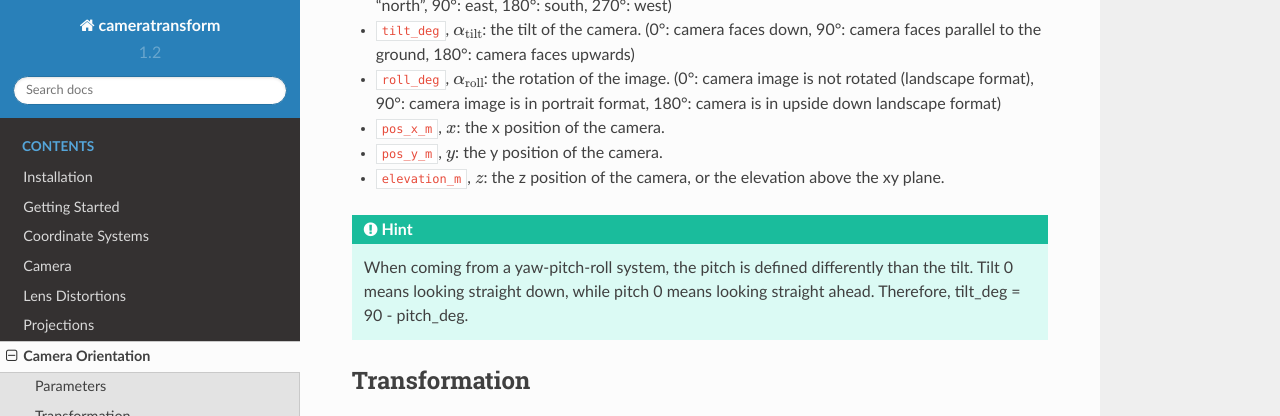
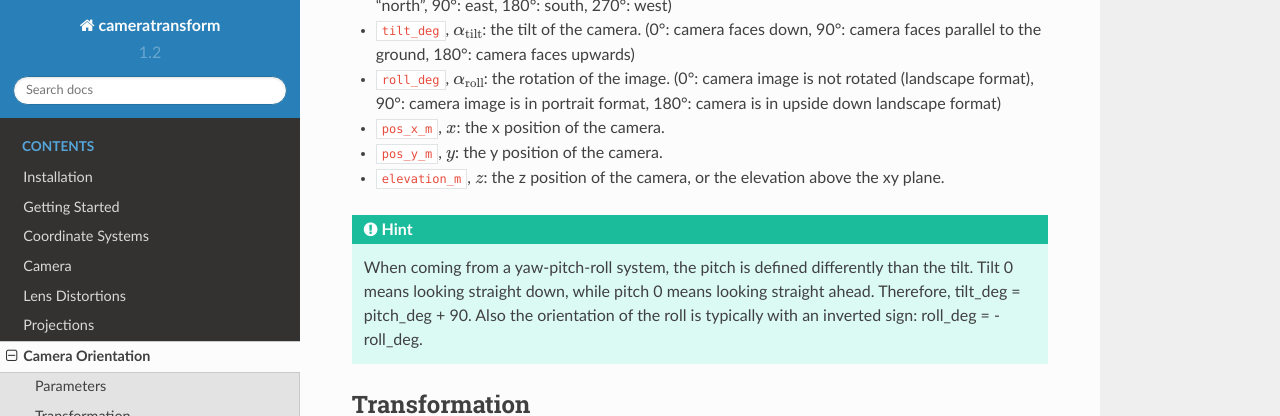
Before and after one commit to rgerum/cameratransform, a Sphinx documentation site: the page built from docs/source/spatial.rst, in a window 1280 px wide and 900 px high, scrolled down 492 px, cut to the strip 0-416 px from the top of the window. Built offline with Sphinx 7.4.7 and the Read the Docs theme 2.0.0, drawn with Linux system fonts in a browser that asks for light colours; the version number is read from the project's files by our own code.

Commit message:
fixed the docs for the yaw-pitch-roll system (#28)

```diff
--- a/docs/source/spatial.rst
+++ b/docs/source/spatial.rst
@@ -22,7 +22,8 @@ Parameters
 
 .. hint::
     When coming from a yaw-pitch-roll system, the pitch is defined differently than the tilt. Tilt 0 means looking straight
-    down, while pitch 0 means looking straight ahead. Therefore, tilt_deg = 90 - pitch_deg.
+    down, while pitch 0 means looking straight ahead. Therefore, tilt_deg = pitch_deg + 90. Also the orientation of the
+    roll is typically with an inverted sign: roll_deg = -roll_deg.
 
 Transformation
 --------------
```
